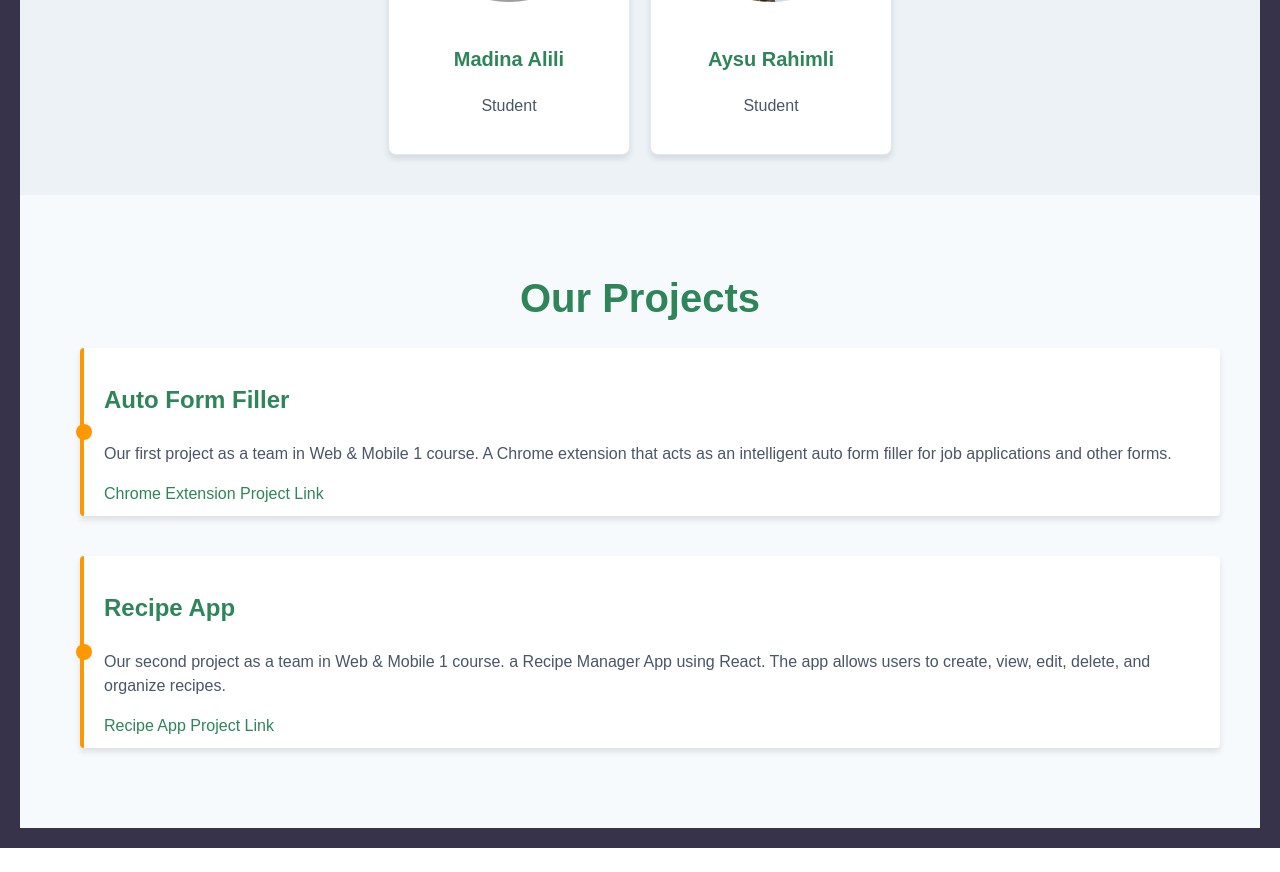
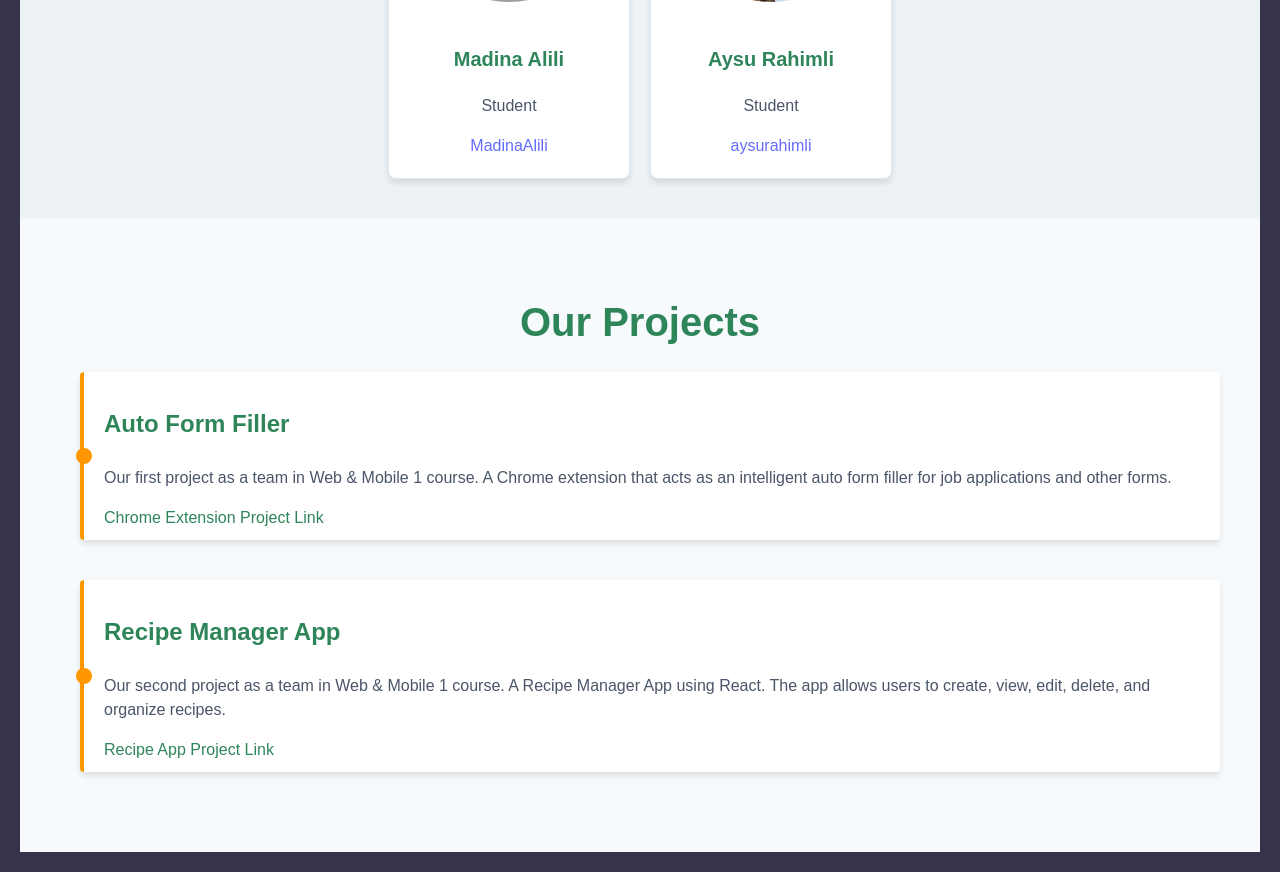
Before and after one commit to MadinaAlili/WebMobile1Project2, a React (Vite) app: page / in a window 1280 px wide. Shown: the part 1520-2392 px from the top of the page. Before the commit the page ends 2368 px from the top, so only its background shows below. Built offline with nearby package versions, Linux system fonts and the light colour scheme; data requests are answered from the project's data file; grey boxes are pictures that could not be loaded.

Commit message:
github links added

```diff
--- a/src/screens/Home.jsx
+++ b/src/screens/Home.jsx
@@ -68,11 +68,13 @@ const Home = () => {
             <img src={Madina} alt="Team Member" className="team-image" />
             <h3 className="team-name">Madina Alili</h3>
             <p className="team-role">Student</p>
+            <a className="profile-link"href="https://github.com/MadinaAlili">MadinaAlili</a>
           </div>
           <div className="team-member">
             <img src={Aysu} alt="Team Member" className="team-image" />
             <h3 className="team-name">Aysu Rahimli</h3>
             <p className="team-role">Student</p>
+            <a className="profile-link" href="https://github.com/aysurahimli">aysurahimli</a>
           </div>
         </div>
       </section>
@@ -86,8 +88,8 @@ const Home = () => {
             <a href="https://github.com/aysurahimli/web-mobile-project1-team11" className="project-link">Chrome Extension Project Link</a>
           </div>
           <div className="project-item">
-            <h3 className="project-title">Recipe App</h3>
-            <p className="project-description">Our second project as a team in Web & Mobile 1 course. a Recipe Manager App using React. The app allows users to create, view, edit, delete, and organize recipes.</p>
+            <h3 className="project-title">Recipe Manager App</h3>
+            <p className="project-description">Our second project as a team in Web & Mobile 1 course. A Recipe Manager App using React. The app allows users to create, view, edit, delete, and organize recipes.</p>
             <a href="https://github.com/MadinaAlili/WebMobile1Project2" className="project-link">Recipe App Project Link</a>
           </div>
         </div>
```
